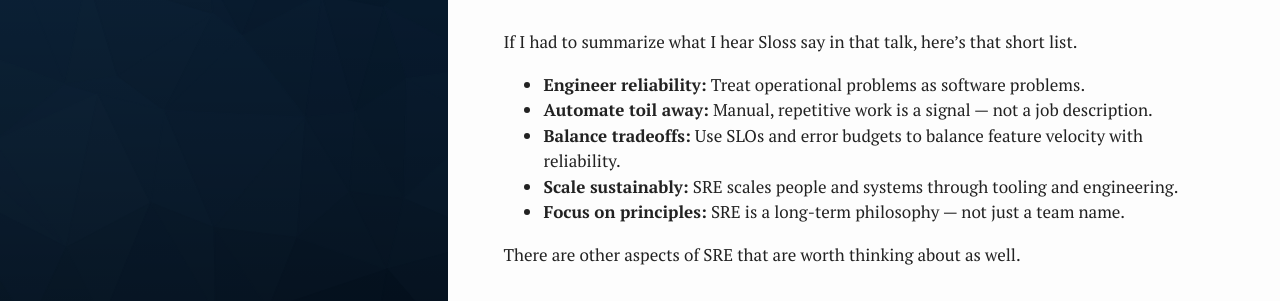
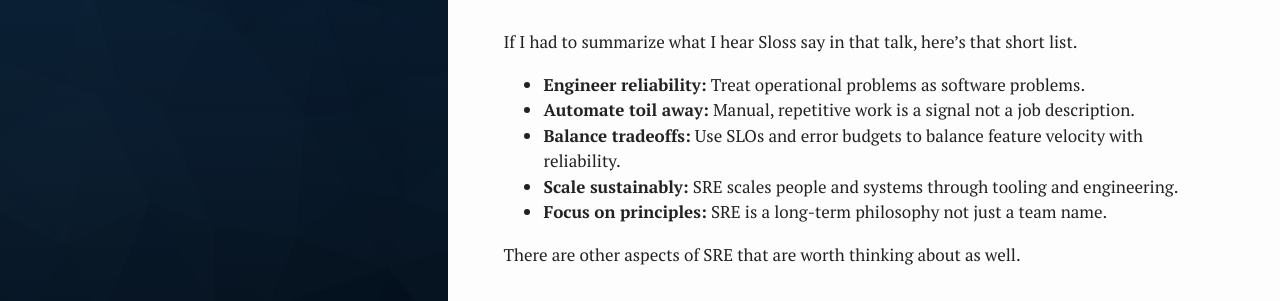
Before and after one commit to qapage/qapage.github.io, a Jekyll site: the page built from _posts/2026-02-01-Fundamentals-of-SRE.md, in a window 1280 px wide and 900 px high, scrolled down 2897 px. Shown: the part 162-463 px from the top of the window. Built offline with Jekyll 4.4.1, drawn with Linux system fonts in a browser that asks for light colours.

```diff
--- a/_posts/2026-02-01-Fundamentals-of-SRE.md
+++ b/_posts/2026-02-01-Fundamentals-of-SRE.md
@@ -72,10 +72,10 @@ The SRE Benediction: *May the Queries flow, And may the Pagers Remain Silent*.
 If I had to summarize what I hear Sloss say in that talk, here's that short list.
 
 - **Engineer reliability:** Treat operational problems as software problems.
-- **Automate toil away:** Manual, repetitive work is a signal — not a job description.
+- **Automate toil away:** Manual, repetitive work is a signal not a job description.
 - **Balance tradeoffs:** Use SLOs and error budgets to balance feature velocity with reliability.
 - **Scale sustainably:** SRE scales people and systems through tooling and engineering.
-- **Focus on principles:** SRE is a long-term philosophy — not just a team name.
+- **Focus on principles:** SRE is a long-term philosophy not just a team name.
 
 There are other aspects of SRE that are worth thinking about as well.
 
```
